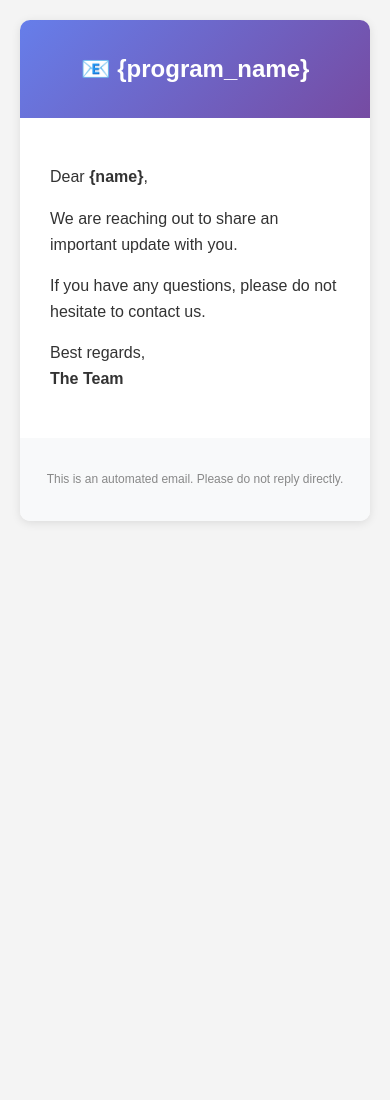
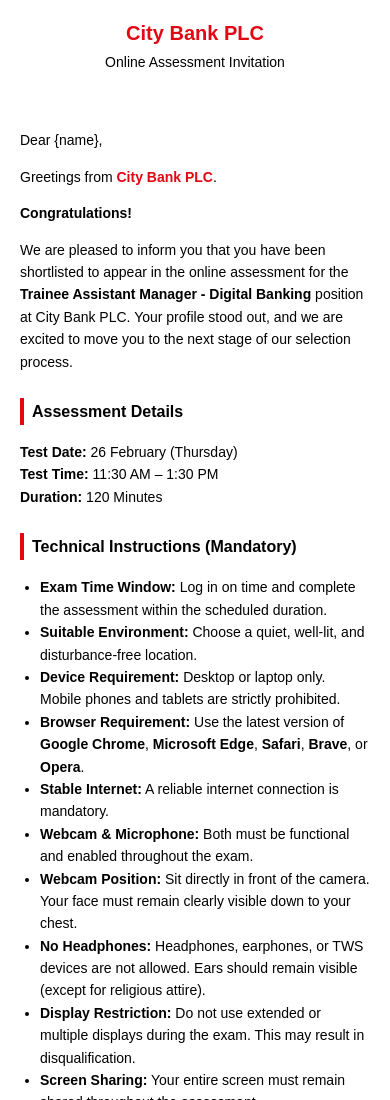
Before and after one commit to hasan-mohammad-bd/exam-email-sender, a plain HTML site: page templates/general_template.html in a window 390 px wide. Shown: the top 1100 px of the page. Before the commit the page ends 844 px from the top, so only its background shows below. Drawn offline with Linux system fonts and the light colour scheme.

Commit message:
added the template

```diff
--- a/templates/general_template.html
+++ b/templates/general_template.html
@@ -2,63 +2,181 @@
 <html>
 <head>
 <meta charset="UTF-8">
+<meta name="viewport" content="width=device-width, initial-scale=1.0">
+<title>Online Assessment Invitation - City Bank PLC</title>
+
 <style>
-        body {
-            font-family: Arial, sans-serif;
-            line-height: 1.6;
-            color: #333;
-            max-width: 600px;
-            margin: 0 auto;
-            padding: 20px;
-            background-color: #f4f4f4;
+body{
+    margin:0 !important;
+    padding:0 !important;
+    background-color:#f4f6f8;
+    font-family: Arial, Helvetica, sans-serif;
 }
-        .container {
-            background: #ffffff;
-            border-radius: 10px;
-            overflow: hidden;
-            box-shadow: 0 2px 10px rgba(0,0,0,0.1);
+
+table{
+    border-spacing:0;
+    border-collapse:collapse;
 }
-        .header {
-            background: linear-gradient(135deg, #667eea 0%, #764ba2 100%);
-            color: white;
-            padding: 30px;
-            text-align: center;
+
+.container{
+    width:100%;
+    max-width:600px;
+    background:#ffffff;
 }
-        .header h1 {
-            margin: 0;
-            font-size: 24px;
+
+.content-padding{
+    padding:30px;
 }
-        .content {
-            padding: 30px;
+
+.heading-border{
+    border-left:4px solid #E30613;
+    padding-left:8px;
 }
-        .footer {
-            background: #f8f9fa;
-            padding: 20px;
-            text-align: center;
-            font-size: 12px;
-            color: #888;
+
+@media screen and (max-width:600px){
+
+    .container{
+        width:100% !important;
+    }
+
+    .content-padding{
+        padding:20px !important;
+    }
+
+    h2{
+        font-size:20px !important;
+    }
+
+    h3{
+        font-size:16px !important;
+    }
+
+    p, li{
+        font-size:14px !important;
+        line-height:1.6 !important;
+    }
 }
 </style>
 </head>
-<body>
-    <div class="container">
-        <div class="header">
-            <h1>📧 {program_name}</h1>
-        </div>
 
-        <div class="content">
-            <p>Dear <strong>{name}</strong>,</p>
+<body><!-- Outer Wrapper -->
+<table width="100%" cellpadding="0" cellspacing="0" bgcolor="#f4f6f8">
+<tbody><tr>
+<td align="center">
 
-            <p>We are reaching out to share an important update with you.</p>
+<!-- Main Container -->
+<table class="container" width="600" cellpadding="0" cellspacing="0" style="box-shadow:0 4px 10px rgba(0,0,0,0.06);">
 
-            <p>If you have any questions, please do not hesitate to contact us.</p>
+<!-- Header -->
+<tbody><tr>
+<td style="background-color:#ffffff; padding:22px; text-align:center;">
+<h2 style="margin:0; font-weight:600; color:#E30613;">City Bank PLC</h2>
+<p style="margin:6px 0 0 0; font-size:14px; color:#000000;">
+Online Assessment Invitation
+</p>
+</td>
+</tr>
 
-            <p>Best regards,<br><strong>The Team</strong></p>
-        </div>
+<!-- Body Content -->
+<tr>
+<td class="content-padding" style="color:#000000; font-size:14px; line-height:1.7;">
 
-        <div class="footer">
-            <p>This is an automated email. Please do not reply directly.</p>
-        </div>
-    </div>
-</body>
+<p>Dear {name},</p>
+
+<p>Greetings from <strong style="color:#E30613;">City Bank PLC</strong>.</p>
+
+<p style="font-size:16px; margin-bottom:5px;">
+<strong>Congratulations!</strong>
+</p>
+
+<p>
+We are pleased to inform you that you have been shortlisted to appear in the online assessment
+for the <strong>Trainee Assistant Manager - Digital Banking</strong> position at City Bank PLC.
+Your profile stood out, and we are excited to move you to the next stage of our selection process.
+</p>
+
+<!-- Assessment Details -->
+<h3 class="heading-border" style="margin-top:25px; color:#000000;">
+Assessment Details
+</h3>
+
+<p>
+<strong>Test Date:</strong> 26 February (Thursday)<br>
+<strong>Test Time:</strong> 11:30 AM – 1:30 PM<br>
+<strong>Duration:</strong> 120 Minutes
+</p>
+
+<!-- Technical Instructions -->
+<h3 class="heading-border" style="margin-top:25px; color:#000000;">
+Technical Instructions (Mandatory)
+</h3>
+
+<ul style="padding-left:20px; margin-top:10px;">
+<li><strong>Exam Time Window:</strong> Log in on time and complete the assessment within the scheduled duration.</li>
+<li><strong>Suitable Environment:</strong> Choose a quiet, well-lit, and disturbance-free location.</li>
+<li><strong>Device Requirement:</strong> Desktop or laptop only. Mobile phones and tablets are strictly prohibited.</li>
+<li><strong>Browser Requirement:</strong> Use the latest version of <b>Google Chrome</b>, <b>Microsoft Edge</b>, <b>Safari</b>, <b>Brave</b>, or <b>Opera</b>.</li>
+<li><strong>Stable Internet:</strong> A reliable internet connection is mandatory.</li>
+<li><strong>Webcam &amp; Microphone:</strong> Both must be functional and enabled throughout the exam.</li>
+<li><strong>Webcam Position:</strong>&nbsp;Sit directly in front of the camera. Your face must remain clearly visible down to your chest.</li>
+<li><strong>No Headphones:</strong> Headphones, earphones, or TWS devices are not allowed. Ears should remain visible (except for religious attire).</li>
+<li><strong>Display Restriction:</strong> Do not use extended or multiple displays during the exam. This may result in disqualification.</li>
+<li><strong>Screen Sharing:</strong> Your entire screen must remain shared throughout the assessment.</li>
+<li><strong>Time Management:</strong> Each section has a defined time limit.</li>
+<li><strong>No Refresh or Tab Switching:</strong> Do not refresh, close, or switch browser tabs after starting the test.</li>
+<li><strong>One-Way Navigation:</strong> You cannot return to previous questions once submitted.</li>
+<li><strong>Academic Integrity:</strong> External assistance or bypassing monitoring protocols will lead to immediate disqualification.</li>
+<li><strong>Stay Calm:</strong> We value your genuine thinking and analytical approach.</li>
+</ul>
+
+<!-- Important Notes -->
+<h3 class="heading-border" style="margin-top:25px; color:#000000;">
+Important Notes
+</h3>
+
+<ul style="padding-left:20px; margin-top:10px;">
+<li>Access the assessment link at least 30 minutes before the scheduled time to complete system checks.</li>
+<li>The test can be accessed only once after it begins.</li>
+<li>Suspicious activity, multiple logins, or unjustified disconnection may lead to disqualification.</li>
+<li>The exam link and login credentials will be shared in a separate email.</li>
+<li>
+For any issues, contact:
+<span style="text-decoration-thickness: initial; text-decoration-style: initial; text-decoration-color: initial;"><a href="mailto:citybank.recruitment@v2.ltd">
+citybank.recruitment@v2.ltd
+</a></span>
+</li>
+</ul>
+
+<p>
+This assessment will evaluate your aptitude, digital mindset, and readiness
+to contribute to the future of Digital Banking at City Bank PLC.
+</p>
+
+<p>We look forward to seeing you demonstrate your potential.</p>
+
+<p style="font-weight:bold;">
+Best wishes for your assessment.
+</p>
+
+<p style="margin-top:30px;">
+Warm regards,<br>
+<strong>Talent Acquisition Team</strong><br>
+<span style="color:#E30613;">City Bank PLC</span>
+</p>
+
+</td>
+</tr>
+
+<!-- Footer -->
+<tr>
+<td style="background-color:#ffffff; padding:15px; text-align:center; font-size:12px; color:#000000;">
+© 2026 <span style="color:#E30613;">City Bank PLC</span> | Bangladesh
+</td>
+</tr>
+
+</tbody></table>
+
+</td>
+</tr>
+</tbody></table></body>
 </html>
```
Also changed, not shown: 1 other file. Lines whose indentation alone changed are shown as unchanged.
